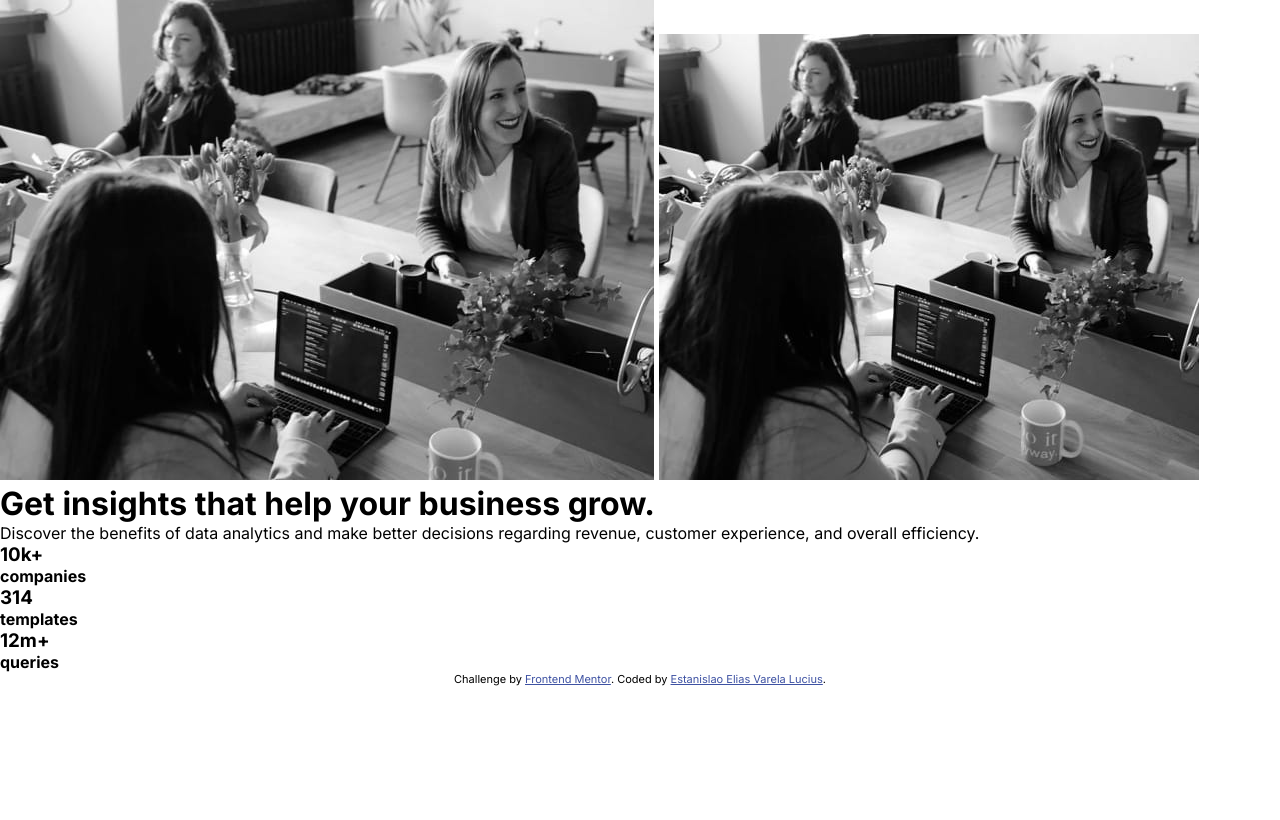
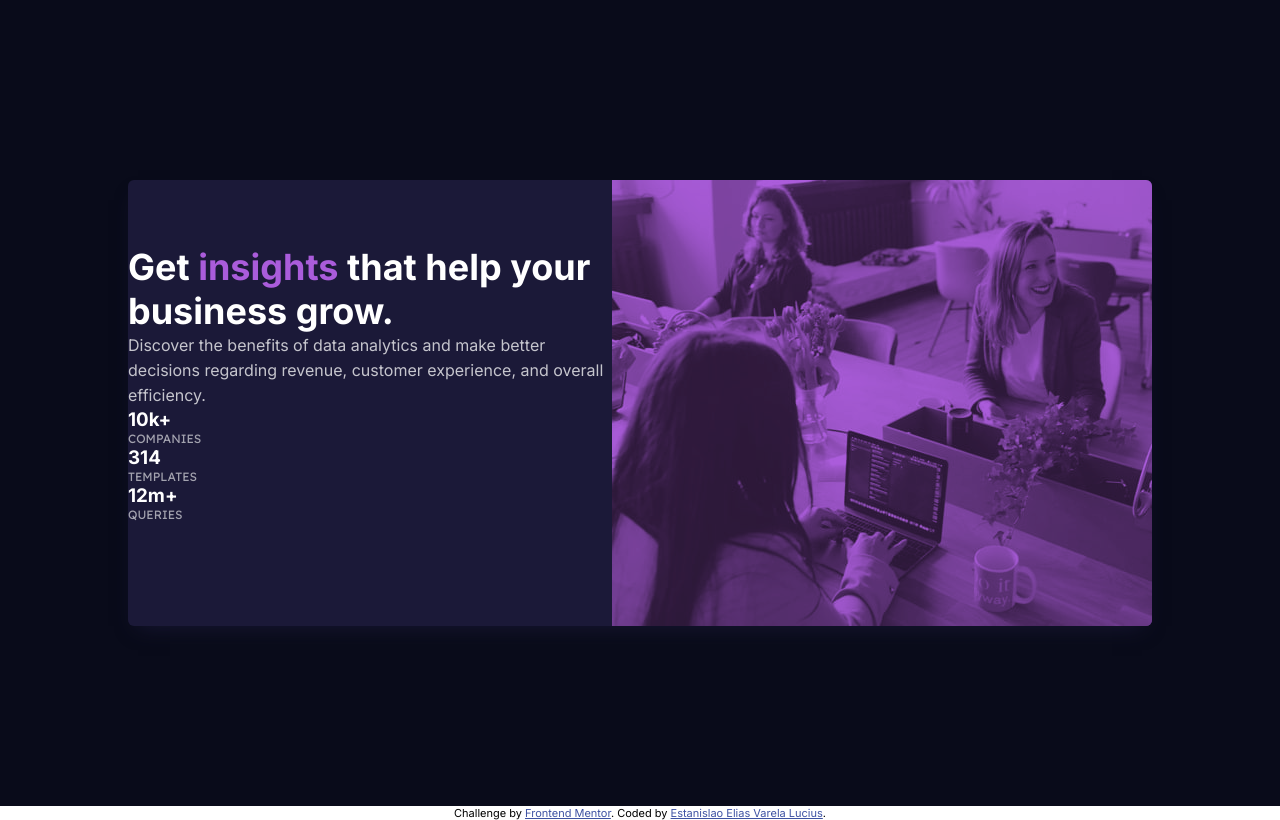
Before and after one commit to EstanisEVL/stats-preview-card-component, a website: page index.html in a window 1280 px wide. Drawn offline with Linux system fonts and the light colour scheme.

Commit message:
Desktop version started

```diff
--- a/index.html
+++ b/index.html
@@ -15,6 +15,7 @@
         <img class="img--desktop" src="./images/image-header-desktop.jpg" alt="desktop header">
         <div class="overlay"></div>
       </div>
+      <div class="card__text">
         <h1>Get <span>insights</span> that help your business grow.</h1>
         <p>Discover the benefits of data analytics and make better decisions regarding revenue, customer experience, and overall efficiency.</p>
         <div class="stat__container">
@@ -32,6 +33,7 @@
           </div>
         </div>
       </div>
+    </div>
   </main>
   <footer>
     <div class="attribution">
--- a/scss/layout/_main.scss
+++ b/scss/layout/_main.scss
@@ -37,6 +37,9 @@
                 opacity: 0.25;
             }
         }
+        .card__text{
+            @include flexbox(flex, column, nowrap, center, center);
+            gap: 30px;
             h1{
                 max-width: 90%;
                 text-align: center;
@@ -52,7 +55,6 @@
                 line-height: 25px;
             }
             .stat__container{
-                @include flexbox(flex, column, nowrap, center, center);
                 gap: 30px;
                 margin-bottom: 40px;
                 .stat__container--box{
@@ -72,9 +74,83 @@
             }
         }
     }
+}
 
 // Desktop
 @media only screen and (min-width: 375px){
-
-
+.main{
+    background-color: $main-bg;
+    @include flexbox(flex, row, nowrap, center, center);
+    .card{
+        margin-top: 180px;
+        margin-bottom: 180px;
+        max-width: 80%;
+        background-color: $card-bg;
+        @include flexbox(flex, row-reverse, nowrap, flex-start, center);
+        border-radius: 6px;
+        overflow: hidden;
+        box-shadow: 0px 10px 20px -10px rgba(27,25,56,0.9);
+        -webkit-box-shadow: 0px 10px 20px -10px rgba(27,25,56,0.9);
+        -moz-box-shadow: 0px 10px 20px -10px rgba(27,25,56,0.9);
         }
+        .card__image{
+            background-color: $accent;
+            position: relative;
+            .img--mobile{
+                display: none;
+            }
+            .img--desktop{
+                display: block;
+                mix-blend-mode: multiply;
+            }
+            .overlay{
+                background-color: $accent;
+                width: 100%;
+                height: 100%;
+                position: absolute;
+                top: 0;
+                left: 0;
+                opacity: 0.25;
+            }
+        }
+        .card__text{
+            // @include flexbox(flex, column, nowrap, center, center);
+            h1{
+                // margin-top: 50px;
+                // max-width: 75%;
+                // text-align: left;
+                font-size: $h1-size;
+                color: $main-heading-stats;
+                span{
+                    color: $accent;
+                }
+            }
+            p{
+                // margin-top: 30px;
+                // padding-right: 40px;
+                // max-width: 75%;
+                color: $main-p;
+                // text-align: left;
+                line-height: 25px;
+            }
+            .stat__container{
+                // @include flexbox(flex, row, nowrap, flex-start, stretch);
+                margin-bottom: 40px;
+                .stat__container--box{
+                    // @include flexbox(flex, column, nowrap, center, stretch);
+                    h3{
+                        color: $main-heading-stats;
+                    }
+                    h4{
+                        // margin-top: 5px;
+                        color: $stat-heading;
+                        text-transform: uppercase;
+                        font-family: 'Lexend Deca', sans-serif;
+                        font-size: $h4-size;
+                        font-weight: normal;
+                    }
+                }
+            }
+        }
+    }
+}
--- a/scss/utilities/_variables.scss
+++ b/scss/utilities/_variables.scss
@@ -8,4 +8,5 @@ $stat-heading: hsla(0, 0%, 100%, 0.6);
 
 // Font size
 $font-size: 15px;
+$h1-size: 36px;
 $h4-size: 12px;
```
Also changed, not shown: css/styles.css. Lines whose indentation alone changed are shown as unchanged.
